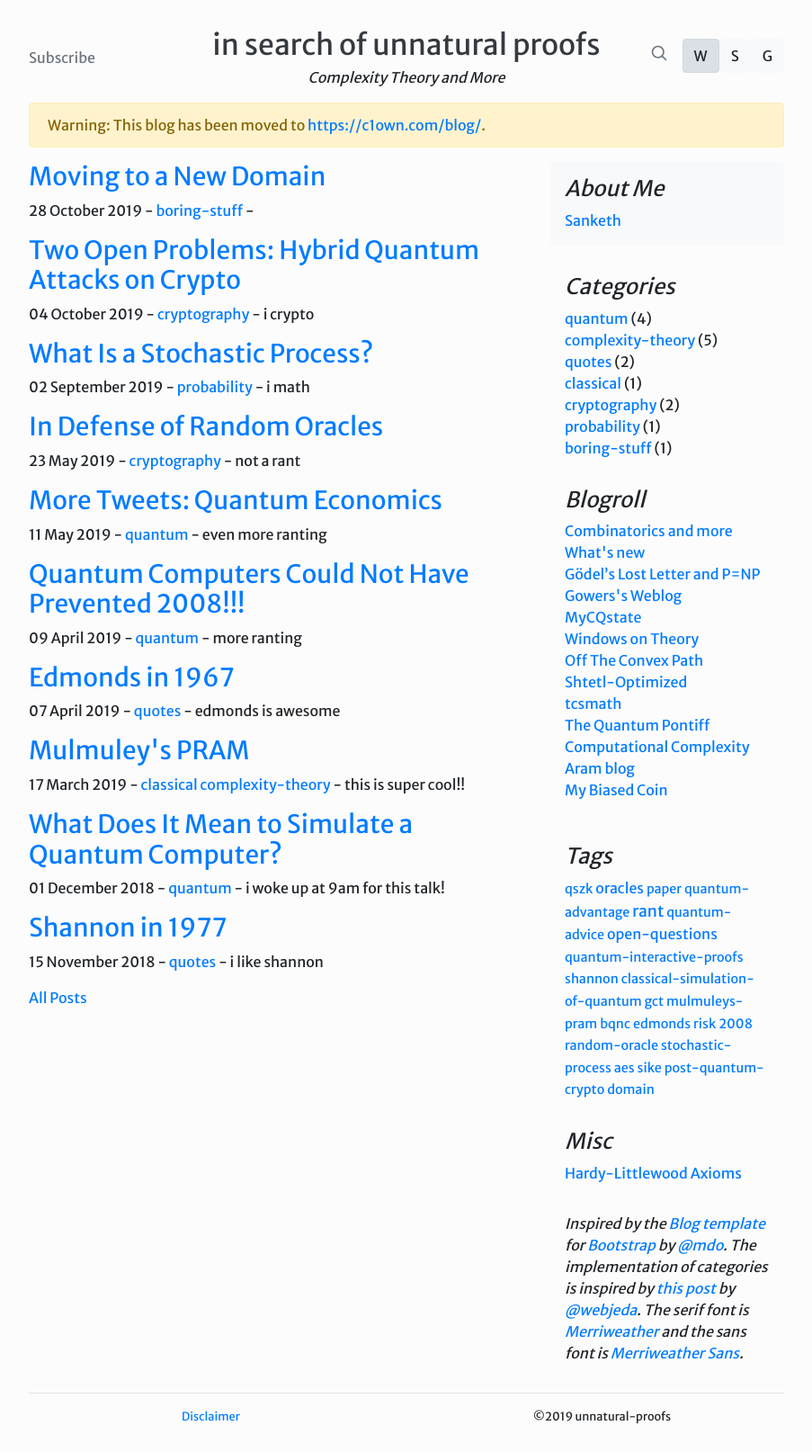
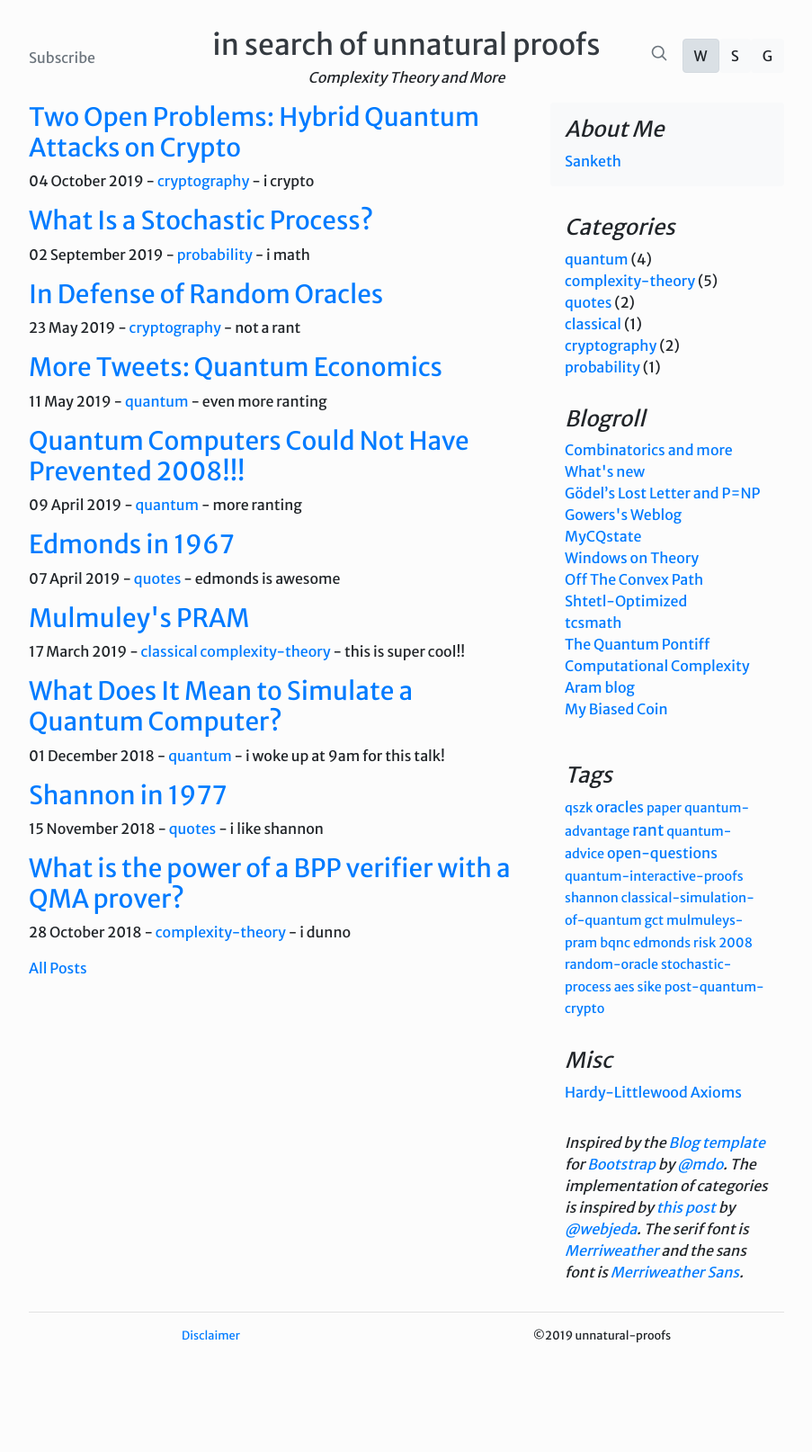
Before and after one commit to unnatural-proofs/unnatural-proofs.github.io, a Jekyll site: the page built from index.html, in a window 1280 px wide. Shown: the whole page at 90% size, without its empty margins (188-1091 px from the left). Built offline with Jekyll 4.4.1, drawn with Linux system fonts in a browser that asks for light colours; nearby versions of some CDN libraries; after the commit the page ends 1524 px from its top, so only the background shows below that; part of the change alters nothing that is shown.

Commit message:
Revert to cd98426b99e05ea484fa6df29627daddbcf7636c

```diff
--- a/_includes/header.html
+++ b/_includes/header.html
@@ -25,8 +25,3 @@
     </div>
     <br>
 </header>
-
-<div class="alert alert-warning" role="alert">
-    Warning: This blog has been moved to <a
-        href="https://c1own.com/blog/">https://c1own.com/blog/</a>.
-</div>
--- a/_posts/2019-10-28-moving-to-a-new-domain.md
+++ /dev/null
@@ -1,21 +0,0 @@
----
-layout: post
-title:  "Moving to a New Domain"
-author: sanketh
-categories: boring-stuff
-tags: domain
-summary:
-comments: false
----
-
-unnatural-proofs is moving to a domain!! I initially structured unnatural-proofs
-as a GitHub organization with the expectation that this would eventually be
-a group blog. But, with
-[all](https://unnatural-proofs.github.io/2018/quantum-vs-classical/)
-[my](https://unnatural-proofs.github.io/2019/quantum-computers-could-not-have-prevented-2008/)
-[rants](https://unnatural-proofs.github.io/2019/more-tweets-quantum-economics/),
-it quickly turned into a personal blog. Now I am formally turning this into
-a personal blog by moving it to my GitHub account. All existing posts will
-remain on this website, but new posts will only appear on the new blog. Oh,
-I almost forgot, the new url for this blog is
-[`c1own.com/blog/`](https://c1own.com/blog/).
```
